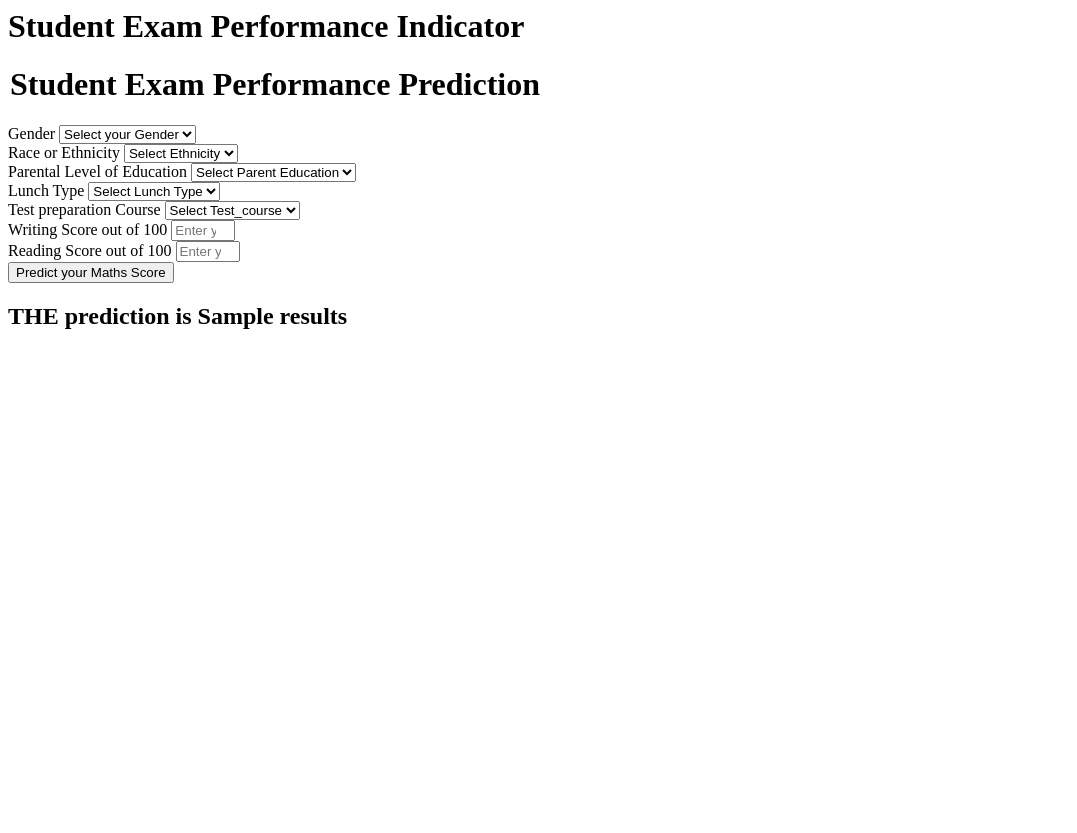
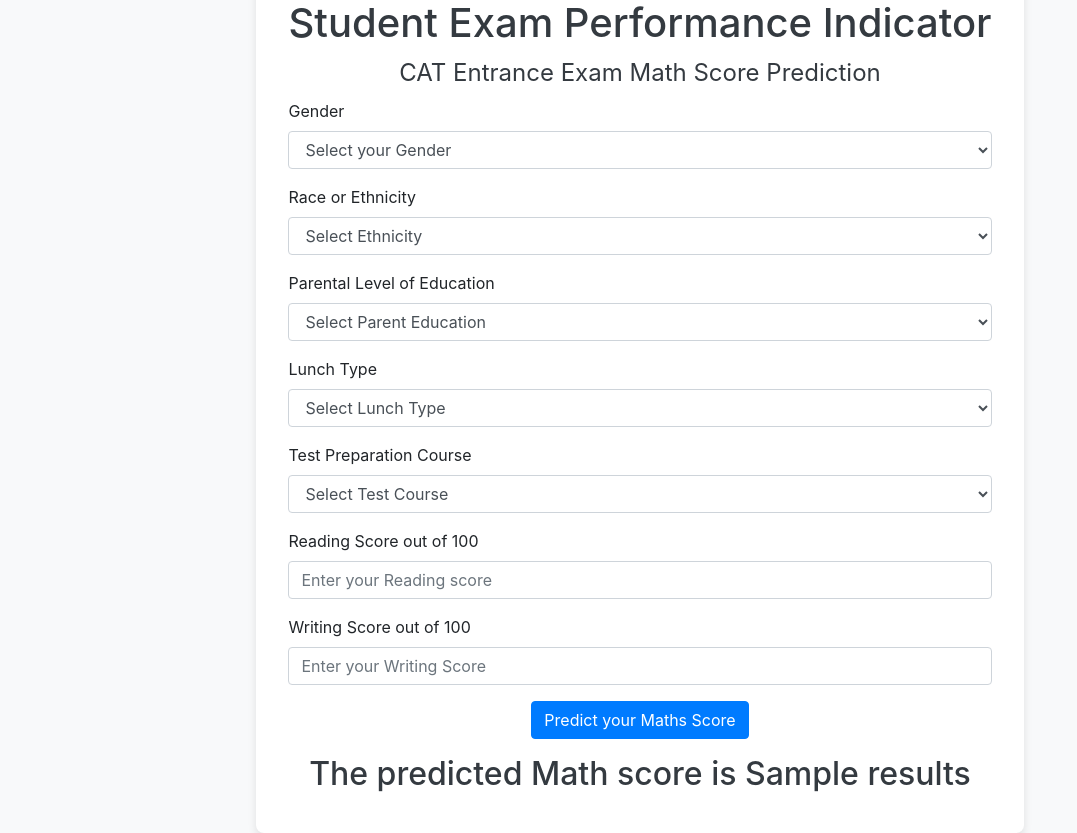
Before and after one commit to ferozk0333/MLProject, a Flask app: template templates/home.html in a window 1280 px wide. Shown: the whole page, without its empty margins (0-1077 px from the left). Before the commit the page ends 329 px from the top, so only its background shows below. Run offline with Flask 3, Linux system fonts and the light colour scheme; the template is opened without the code that fills it: most values are stand-ins (such as "Sample title", 1, 10 or a date in 2020); some libraries are stand-ins or nearby versions.

Commit message:
Frontend Form Updated

```diff
--- a/app.py
+++ b/app.py
@@ -41,6 +41,7 @@
 
         predict_pipeline = PredictPipeline()                            #object of PredictPipeline class
         results = predict_pipeline.predict(pred_df)                     #transfers flow to predict fn in predict_pipeline.py
+        print(results)
         return render_template('home.html', results = results[0])       #all the values are in list format, so results[0]
 
     #testing app
--- a/templates/home.html
+++ b/templates/home.html
@@ -1,4 +1,4 @@
-<html>
+<!-- <html>
 <body>
     <div class="login">
        <h1>Student Exam Performance Indicator</h1>
@@ -108,4 +108,107 @@
        THE  prediction is {{results}}
     </h2>
    <body>
+</html> -->
+
+
+<!DOCTYPE html>
+<html lang="en">
+<head>
+    <meta charset="UTF-8">
+    <meta name="viewport" content="width=device-width, initial-scale=1.0">
+    <title>Student Exam Performance Indicator</title>
+    <link href="https://stackpath.bootstrapcdn.com/bootstrap/4.5.2/css/bootstrap.min.css" rel="stylesheet">
+    <style>
+        body {
+            background-color: #f8f9fa;
+            display: flex;
+            justify-content: center;
+            align-items: center;
+            height: 100vh;
+        }
+        .login {
+            background: #fff;
+            padding: 2rem;
+            border-radius: 8px;
+            box-shadow: 0 4px 8px rgba(0, 0, 0, 0.1);
+        }
+        h1, h2, legend {
+            color: #343a40;
+            text-align: center;
+        }
+        .form-control::placeholder {
+            color: #6c757d;
+            opacity: 1;
+        }
+    </style>
+</head>
+<body>
+    <div class="login">
+        <h1>Student Exam Performance Indicator</h1>
+        <form action="{{ url_for('predict_datapoint')}}" method="post">
+            <fieldset>
+                <legend>CAT Entrance Exam Math Score Prediction</legend>
+                <div class="form-group">
+                    <label for="gender" class="form-label">Gender</label>
+                    <select class="form-control" id="gender" name="gender" required>
+                        <option value="" disabled selected>Select your Gender</option>
+                        <option value="male">Male</option>
+                        <option value="female">Female</option>
+                    </select>
+                </div>
+                <div class="form-group">
+                    <label for="ethnicity" class="form-label">Race or Ethnicity</label>
+                    <select class="form-control" id="ethnicity" name="ethnicity" required>
+                        <option value="" disabled selected>Select Ethnicity</option>
+                        <option value="group A">Group A</option>
+                        <option value="group B">Group B</option>
+                        <option value="group C">Group C</option>
+                        <option value="group D">Group D</option>
+                        <option value="group E">Group E</option>
+                    </select>
+                </div>
+                <div class="form-group">
+                    <label for="parental_level_of_education" class="form-label">Parental Level of Education</label>
+                    <select class="form-control" id="parental_level_of_education" name="parental_level_of_education" required>
+                        <option value="" disabled selected>Select Parent Education</option>
+                        <option value="associate's degree">Associate's degree</option>
+                        <option value="bachelor's degree">Bachelor's degree</option>
+                        <option value="high school">High school</option>
+                        <option value="master's degree">Master's degree</option>
+                        <option value="some college">Some college</option>
+                        <option value="some high school">Some high school</option>
+                    </select>
+                </div>
+                <div class="form-group">
+                    <label for="lunch" class="form-label">Lunch Type</label>
+                    <select class="form-control" id="lunch" name="lunch" required>
+                        <option value="" disabled selected>Select Lunch Type</option>
+                        <option value="free/reduced">Free/Reduced</option>
+                        <option value="standard">Standard</option>
+                    </select>
+                </div>
+                <div class="form-group">
+                    <label for="test_preparation_course" class="form-label">Test Preparation Course</label>
+                    <select class="form-control" id="test_preparation_course" name="test_preparation_course" required>
+                        <option value="" disabled selected>Select Test Course</option>
+                        <option value="none">None</option>
+                        <option value="completed">Completed</option>
+                    </select>
+                </div>
+                <div class="form-group">
+                    <label for="reading_score" class="form-label">Reading Score out of 100</label>
+                    <input type="number" class="form-control" id="reading_score" name="reading_score" placeholder="Enter your Reading score" min="0" max="100" required>
+                </div>
+                <div class="form-group">
+                    <label for="writing_score" class="form-label">Writing Score out of 100</label>
+                    <input type="number" class="form-control" id="writing_score" name="writing_score" placeholder="Enter your Writing Score" min="0" max="100" required>
+                </div>
+                <div class="form-group text-center">
+                    <input type="submit" class="btn btn-primary" value="Predict your Maths Score">
+                </div>
+            </fieldset>
+        </form>
+        <h2>The predicted Math score is {{results}}</h2>
+    </div>
+</body>
 </html>
```
